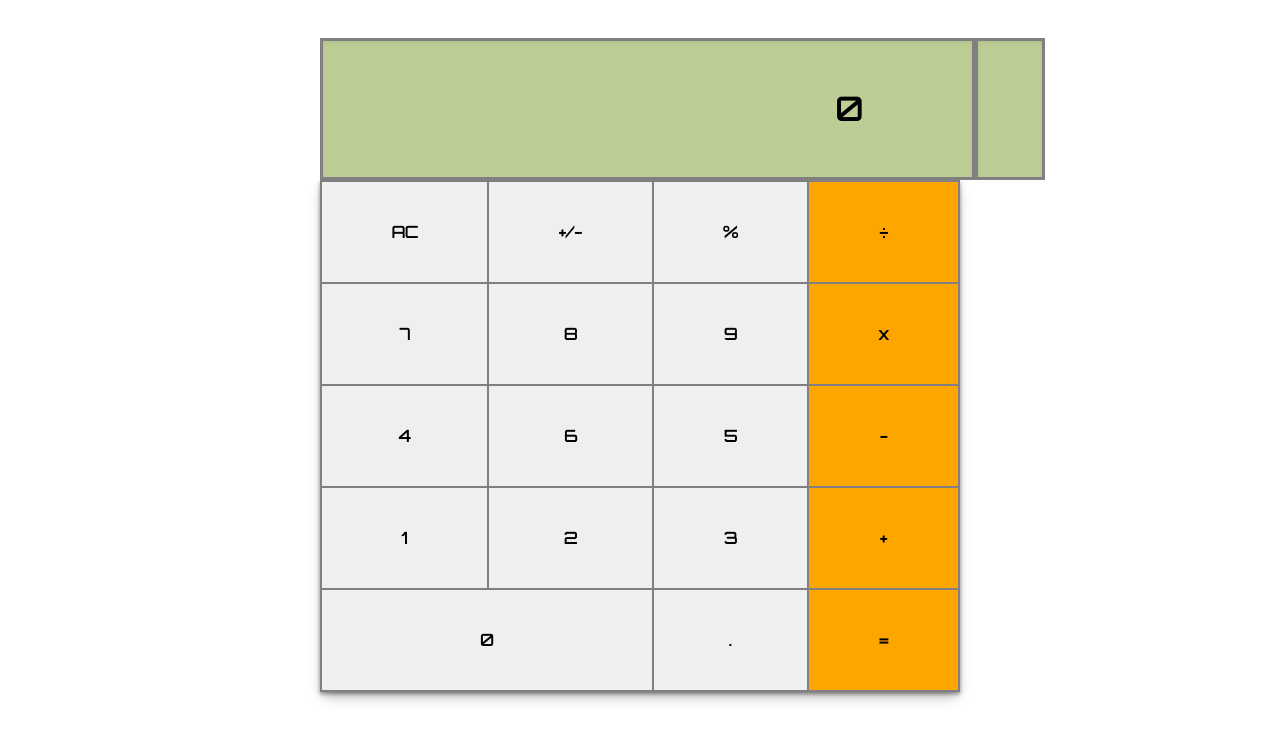
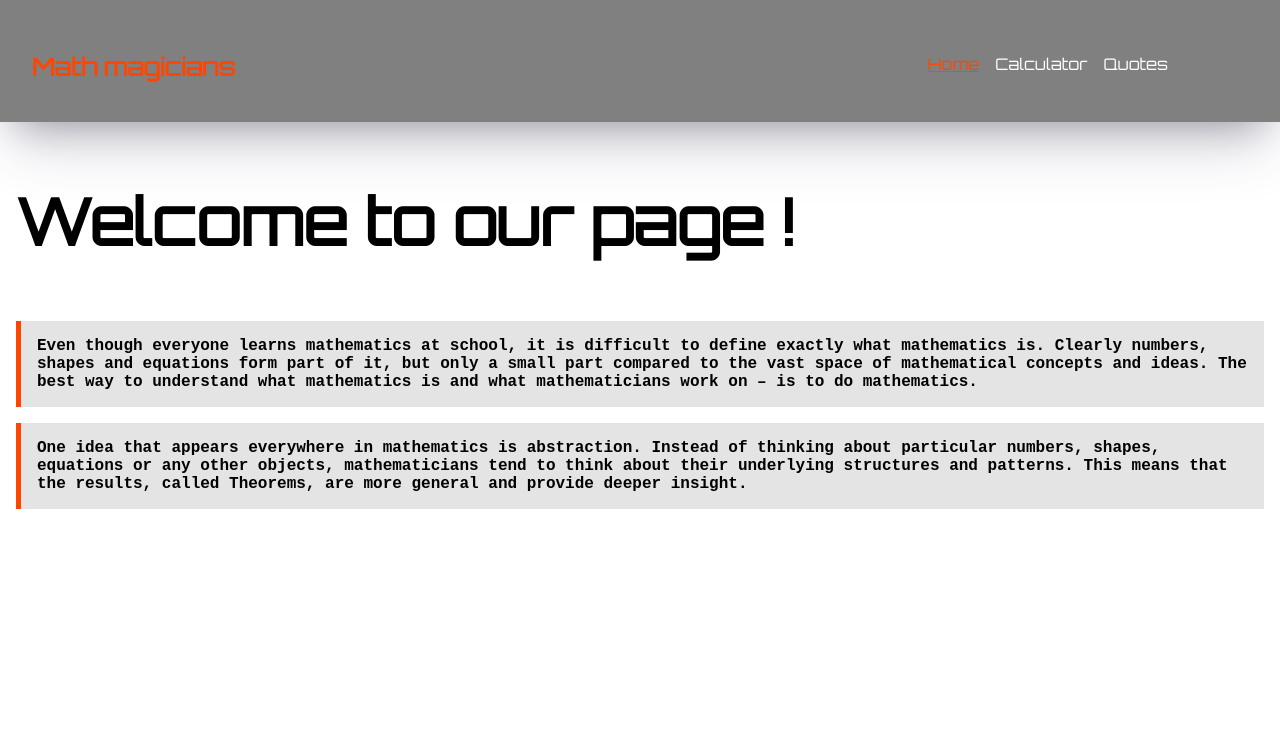
Before and after one commit to redwing555/math-magic, a React (Create React App) app: page / in a window 1280 px wide. Shown: the top 742 px of the page. Built offline with nearby package versions, Linux system fonts and the light colour scheme.

Commit message:
rooting home / calculator / quote pages

```diff
--- a/package.json
+++ b/package.json
@@ -9,6 +9,7 @@
     "big.js": "^6.1.1",
     "react": "^17.0.2",
     "react-dom": "^17.0.2",
+    "react-router-dom": "^5.3.0",
     "react-scripts": "4.0.3",
     "web-vitals": "^1.0.1"
   },
--- a/src/App.css
+++ b/src/App.css
@@ -1,8 +1,75 @@
 .calculator {
-  margin: auto;
-  width: 50%;
-  padding: 3%;
+  margin-top: 1rem;
+  float:right;
+  margin-right: 10%;
+  padding-bottom: 2rem ;
 }
+
+.do-math{
+
+  margin-top: 4rem;
+  font-family: 'Orbitron', sans-serif;
+}
+
+.navBar{
+  padding: 2rem;
+  background-color: gray;
+  box-shadow: rgba(50, 50, 93, 0.25) 0px 30px 60px -12px, rgba(0, 0, 0, 0.3) 0px 18px 36px -18px;
+
+}
+.navBar ul{
+   list-style: none;
+   display : flex;
+   justify-content : right;
+   justify-items: right;
+   margin-right: 5rem;
+   margin-top: -3rem;
+   gap: 1rem;
+
+}
+
+.navBar ul li a{
+  text-decoration: none;
+  font-family: 'Orbitron', sans-serif;
+  color: white;
+
+
+}
+
+.navBar h1{
+  font-family: 'Orbitron', sans-serif;
+  color: orangered;
+}
+
+.navBar ul li .active-link {
+  color: orangered;
+  text-decoration: underline;
+}
+
+.welcome:hover{
+
+  color: orangered;
+}
+
+
+.welcome{
+
+  font-family: 'Orbitron', sans-serif;
+  font-weight: bolder;
+  font-size: 4rem;
+  padding: 1rem;
+}
+
+.intro{
+  font-family: monospace;
+  margin:1rem;
+  padding:1rem;
+  font-weight: 800;
+  font-size:1rem;
+  border-left: 5px solid orangered;
+  background-color: rgb(228, 228, 228);
+}
+
 
 table {
   width: 100%;
@@ -35,7 +102,7 @@ table th {
 
 .input-number {
   font-family: 'Orbitron', sans-serif;
-  padding: 3rem 6.7rem;
+  padding: 3rem 1.6rem;
   background-color: #bccd95;
   box-shadow: rgba(0, 0, 0, 0.06) 0 2px 4px 0 inset;
   color: black;
@@ -84,3 +151,25 @@ table th {
   margin: 0;
   font-weight: bolder;
 }
+
+.quote-author{
+  margin-top: 10rem;
+  margin-left: 10rem;
+  font-family: monospace;
+  font-size: 2rem;
+
+
+}
+
+.quote{
+  font-family:monospace;
+  font-weight: bolder;
+  text-align: center;
+  font-size: 2rem;
+  padding: 2rem 1rem;
+  background-color: rgb(228, 228, 228);
+  margin: 1rem 1rem;
+  border: 5px solid orangered;
+  box-shadow: rgba(100, 100, 111, 0.2) 0px 7px 29px 0px;
+
+}
--- a/src/App.js
+++ b/src/App.js
@@ -1,6 +1,12 @@
 import React, { Component } from 'react';
 import './App.css';
+import { Route, Switch } from 'react-router-dom';
 import Calculator from './Components/Calculator';
+import Navbar from './Components/Navbar';
+import Home from './pages/Home';
+// import Quotes from './pages/Quotes';
+import NotMatch from './pages/NotMatch';
+import Quotes from './pages/Quotes';
 
 class App extends Component {
   constructor(props) {
@@ -10,9 +16,23 @@ class App extends Component {
 
   render() {
     return (
-      <div>
-        <Calculator />
-      </div>
+      <>
+        <Navbar />
+        <Switch>
+          <Route exact path="/">
+            <Home />
+          </Route>
+          <Route path="/calculator">
+            <Calculator />
+          </Route>
+          <Route path="/quotes">
+            <Quotes />
+          </Route>
+          <Route path="*">
+            <NotMatch />
+          </Route>
+        </Switch>
+      </>
     );
   }
 }
--- a/src/Components/Calculator.js
+++ b/src/Components/Calculator.js
@@ -14,7 +14,10 @@ const Calculator = () => {
   };
 
   return (
+    <>
+      <h1 className="do-math"> Let us do some basic maths: </h1>
       <div className="calculator">
+
         <div className="screen">
           <input type="text" className="input-number" value={state.total || (state.next || '0')} />
           <div className="input-operation">{state.operation && state.next ? state.operation + state.next : state.operation}</div>
@@ -51,6 +54,7 @@ const Calculator = () => {
           </tr>
         </table>
       </div>
+    </>
   );
 };
 
--- /dev/null
+++ b/src/Components/Navbar.js
@@ -0,0 +1,37 @@
+import React from 'react';
+
+import { NavLink } from 'react-router-dom';
+
+const Navbar = () => {
+  const links = [
+    {
+      id: 1,
+      path: '/',
+      text: 'Home',
+    },
+    {
+      id: 2,
+      path: '/calculator',
+      text: 'Calculator',
+    },
+    {
+      id: 3,
+      path: '/quotes',
+      text: 'Quotes',
+    },
+  ];
+
+  return (
+    <nav className="navBar">
+      <h1>Math magicians</h1>
+      <ul>
+        {links.map((link) => (
+          <li key={link.id}>
+            <NavLink to={link.path} activeClassName="active-link" exact>{link.text}</NavLink>
+          </li>
+        ))}
+      </ul>
+    </nav>
+  );
+};
+export default Navbar;
--- a/src/index.js
+++ b/src/index.js
@@ -1,14 +1,14 @@
 import React from 'react';
 import ReactDOM from 'react-dom';
 import './index.css';
+import { BrowserRouter } from 'react-router-dom';
 import App from './App';
-import reportWebVitals from './reportWebVitals';
 
 ReactDOM.render(
   <React.StrictMode>
-    <App />
+    <BrowserRouter>
+      <App />
+    </BrowserRouter>
   </React.StrictMode>,
   document.getElementById('root'),
 );
-
-reportWebVitals();
--- /dev/null
+++ b/src/pages/Home.js
@@ -0,0 +1,24 @@
+import React from 'react';
+
+const Home = () => (
+  <div>
+    <h1 className="welcome">Welcome to our page !</h1>
+    <p className="intro">
+      Even though everyone learns mathematics at school, it is difficult
+      to define exactly what mathematics is. Clearly numbers, shapes and
+      equations form part of it, but only a small part compared to the vast
+      space of mathematical concepts and ideas. The best way to understand what
+      mathematics is and what mathematicians work on – is to do mathematics.
+
+    </p>
+    <p className="intro">
+      One idea that appears everywhere in mathematics is abstraction.
+      Instead of thinking about particular numbers, shapes, equations or any other objects,
+      mathematicians tend to think about their underlying structures and patterns.
+      This means that the results, called Theorems, are more general and provide deeper insight.
+
+    </p>
+
+  </div>
+);
+export default Home;
--- /dev/null
+++ b/src/pages/NotMatch.js
@@ -0,0 +1,8 @@
+import React from 'react';
+
+const NotMatch = () => (
+  <div>
+    <h3>No match for this page</h3>
+  </div>
+);
+export default NotMatch;
--- /dev/null
+++ b/src/pages/Quotes.js
@@ -0,0 +1,25 @@
+import React, { useEffect, useState } from 'react';
+
+const Quotes = () => {
+  const [quote, setState] = useState({});
+  useEffect(() => {
+    fetch('https://random-math-quote-api.herokuapp.com/')
+      .then((response) => response.json()).then(
+        (res) => setState(res),
+      );
+  }, []);
+
+  return (
+
+    <>
+
+      <h3 className="quote-author">
+        {quote.author}
+        {' '}
+        :
+      </h3>
+      <p className="quote">{quote.quote}</p>
+    </>
+  );
+};
+export default Quotes;
```
Also changed, not shown: 1 other file (tests, documents, lock files or other folders). Lines whose indentation alone changed are shown as unchanged.
